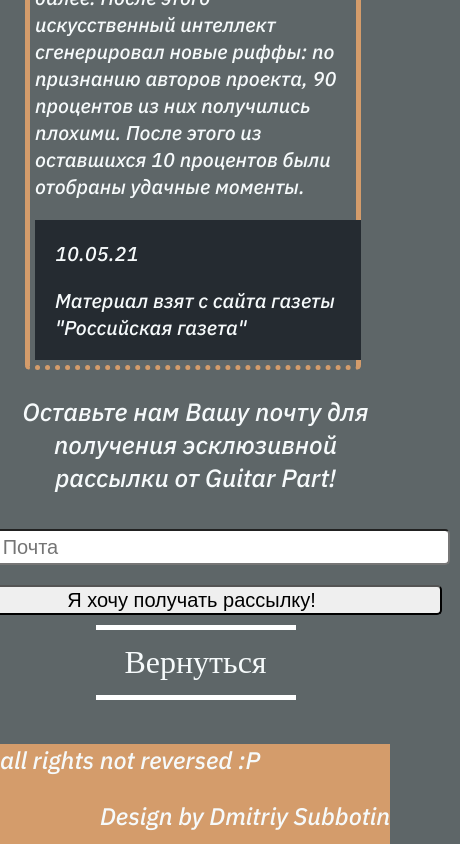
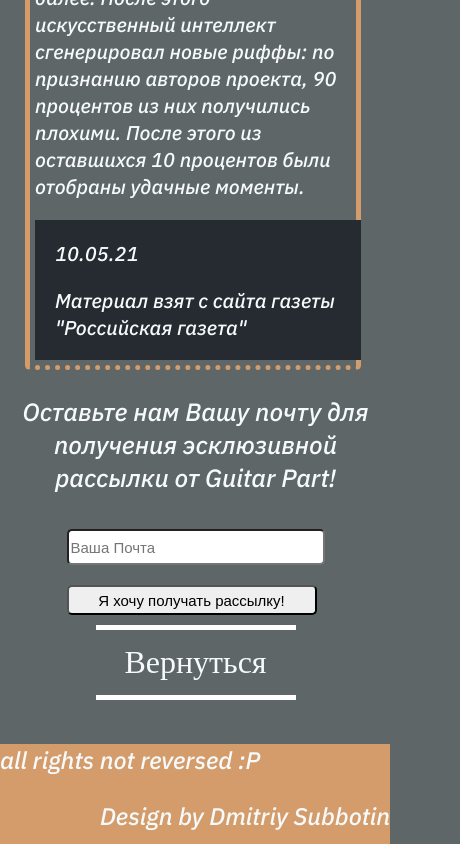
Before and after one commit to SaD-x-SuB/GuitarPart, a plain HTML site: page pages/news/news-main.html in a window 390 px wide. Shown: the part 3290-4134 px from the top of the page, 460 px wide, since content can reach past the window. Drawn offline with Linux system fonts and the light colour scheme.

Commit message:
fixed new-main-style.css
fixed new-main-style.css - пофикшено отображение на телефонах

```diff
--- a/styles/news-styles/news-main-style.css
+++ b/styles/news-styles/news-main-style.css
@@ -418,6 +418,15 @@ nav{
     border-radius: 40px;
 }
 
+input{
+    width: 250px;
+    height: 30px;
+    font-size: 15px;
+    border-radius: 5px;
+    margin: 10px;
+}
+
+
 
  .new{
     margin: 10px;
```
